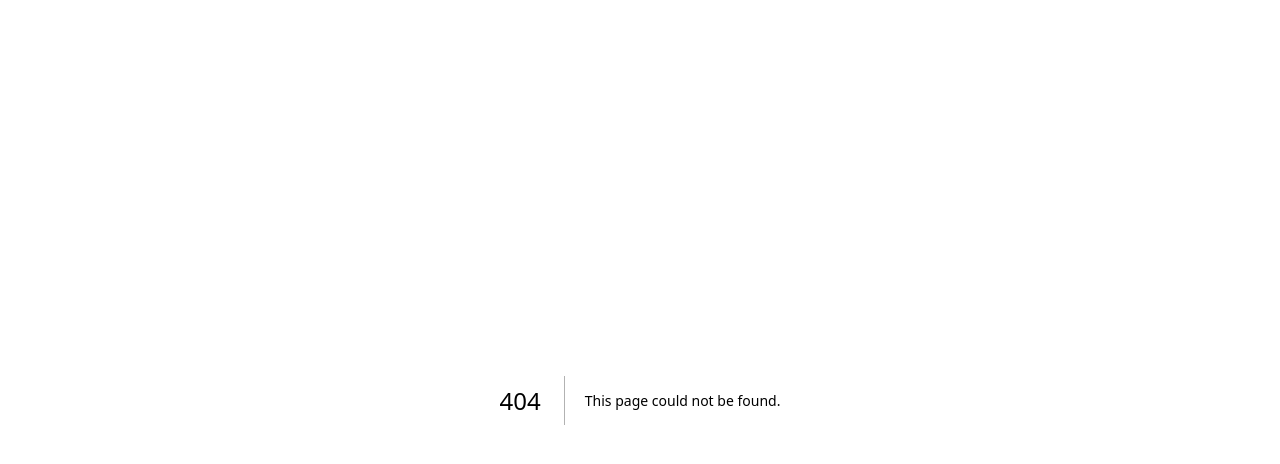
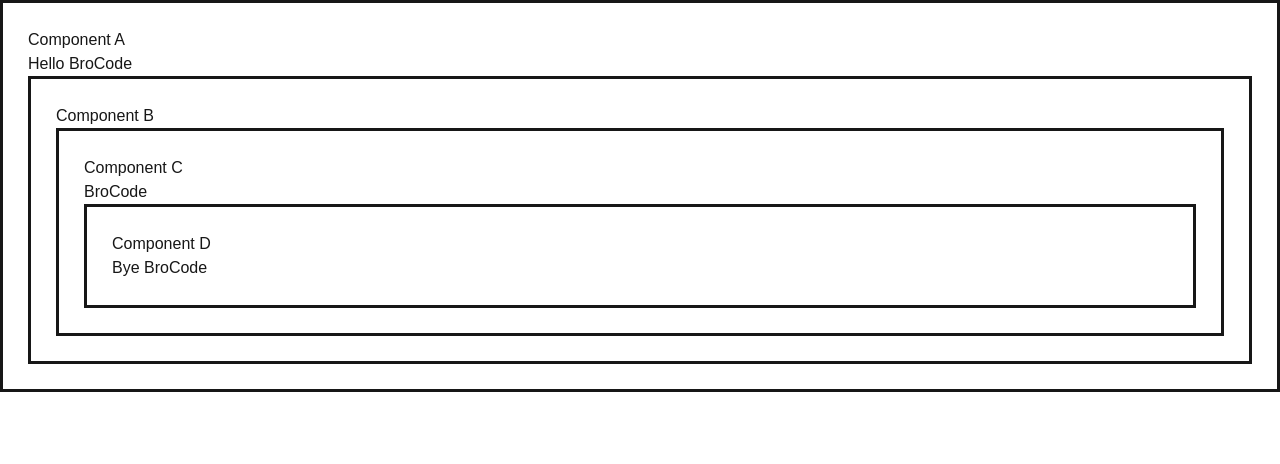
Before and after one commit to NPCreno/nextjs-mapbrowser, a Next.js app: page /routes/usecontext in a window 1280 px wide. Before the commit this address had no page. Shown: the top 464 px of the page. Built offline with nearby package versions, Linux system fonts and the light colour scheme.

Commit message:
useContext example

```diff
--- /dev/null
+++ b/app/components/ComponentA.tsx
@@ -0,0 +1,18 @@
+"use client";
+import React, { useState, createContext } from "react";
+import ComponentB from "./ComponentB";
+
+export const UserContext = createContext();
+
+export default function ComponentA() {
+  const [user, setUser] = useState("BroCode");
+  return (
+    <div className="box">
+      <h1>Component A</h1>
+      <h2>{`Hello ${user}`}</h2>
+      <UserContext.Provider value={user}>
+        <ComponentB></ComponentB>
+      </UserContext.Provider>
+    </div>
+  );
+}
--- /dev/null
+++ b/app/components/ComponentB.tsx
@@ -0,0 +1,11 @@
+import React from "react";
+import ComponentC from "./ComponentC";
+
+export default function ComponentB() {
+  return (
+    <div className="box">
+      <h1>Component B</h1>
+      <ComponentC></ComponentC>
+    </div>
+  );
+}
--- /dev/null
+++ b/app/components/ComponentC.tsx
@@ -0,0 +1,14 @@
+import React, { useContext } from "react";
+import ComponentD from "./ComponentD";
+import { UserContext } from "./ComponentA";
+
+export default function ComponentC() {
+  const user = useContext(UserContext);
+  return (
+    <div className="box">
+      <h1>Component C</h1>
+      <h2>{`${user}`}</h2>
+      <ComponentD></ComponentD>
+    </div>
+  );
+}
--- /dev/null
+++ b/app/components/ComponentD.tsx
@@ -0,0 +1,12 @@
+import React, { useContext } from "react";
+import { UserContext } from "./ComponentA";
+
+export default function ComponentD() {
+  const user = useContext(UserContext);
+  return (
+    <div className="box">
+      <h1>Component D</h1>
+      <h2>{`Bye ${user}`}</h2>
+    </div>
+  );
+}
--- /dev/null
+++ b/app/components/Usecontxt.tsx
@@ -0,0 +1,5 @@
+import React from "react";
+
+export default function Usecontxt() {
+  return <div>usecontxt</div>;
+}
--- a/app/globals.css
+++ b/app/globals.css
@@ -25,3 +25,8 @@ body {
 .leaflet-container {
   height: 100%;
 }
+
+.box {
+  border: 3px solid;
+  padding: 25px;
+}
--- /dev/null
+++ b/app/routes/usecontext/page.tsx
@@ -0,0 +1,12 @@
+import React from "react";
+import ComponentA from "@/app/components/ComponentA";
+import ComponentB from "@/app/components/ComponentB";
+import ComponentC from "@/app/components/ComponentC";
+import ComponentD from "@/app/components/ComponentD";
+export default function page() {
+  return (
+    <div>
+      <ComponentA></ComponentA>
+    </div>
+  );
+}
```
